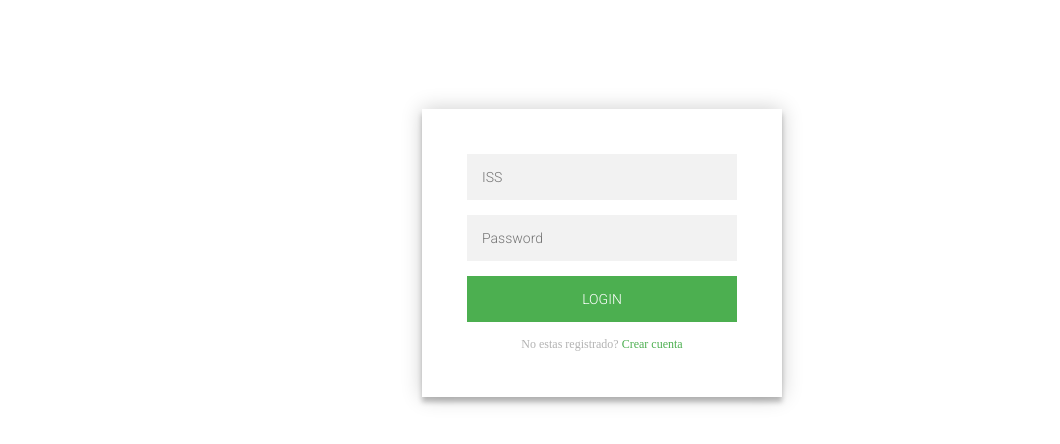
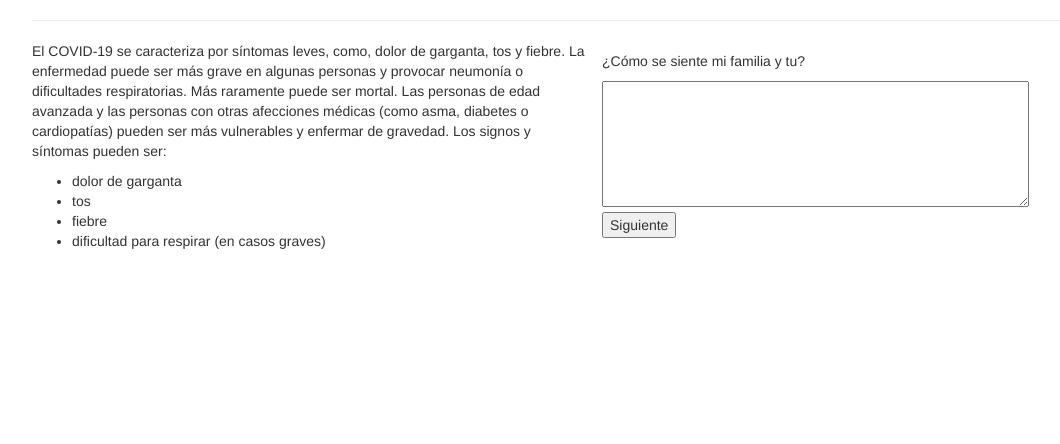
Before and after one commit to ptrroot/TheERRORs-COVID19, an Angular app: page / in a window 1280 px wide. Shown: the top 444 px of the page, without its empty margins (38-1098 px from the left). Built offline with nearby package versions, Linux system fonts and the light colour scheme.

Commit message:
DEMO: Se agrega bootstrap3 y la estructura de la pregunta1

```diff
--- a/angular.json
+++ b/angular.json
@@ -24,18 +24,17 @@
                             "src/assets"
                         ],
                         "styles": [
+                            "node_modules/bootstrap/dist/css/bootstrap.min.css",
                             "src/styles.css"
                         ],
                         "scripts": []
                     },
                     "configurations": {
                         "production": {
-              "fileReplacements": [
-                {
+                            "fileReplacements": [{
                                 "replace": "src/environments/environment.ts",
                                 "with": "src/environments/environment.prod.ts"
-                }
-              ],
+                            }],
                             "optimization": true,
                             "outputHashing": "all",
                             "sourceMap": false,
@@ -44,8 +43,7 @@
                             "extractLicenses": true,
                             "vendorChunk": false,
                             "buildOptimizer": true,
-              "budgets": [
-                {
+                            "budgets": [{
                                     "type": "initial",
                                     "maximumWarning": "2mb",
                                     "maximumError": "5mb"
--- a/package.json
+++ b/package.json
@@ -19,6 +19,7 @@
     "@angular/platform-browser": "~9.1.0",
     "@angular/platform-browser-dynamic": "~9.1.0",
     "@angular/router": "~9.1.0",
+    "bootstrap": "^3.4.1",
     "rxjs": "~6.5.4",
     "tslib": "^1.10.0",
     "zone.js": "~0.10.2"
--- a/src/app/app.component.html
+++ b/src/app/app.component.html
@@ -1 +1,2 @@
-<app-login></app-login>
+<!--<app-login></app-login>-->
+<app-pregunta1></app-pregunta1>
--- a/src/app/preguntas/pregunta1/pregunta1.component.html
+++ b/src/app/preguntas/pregunta1/pregunta1.component.html
@@ -1 +1,31 @@
-<p>pregunta1 works!</p>
+<div class="container">
+    <hr>
+    <div class="row">
+        <div class="col-xs-6">
+            <p>El COVID-19 se caracteriza por síntomas leves, como, dolor de garganta, tos y fiebre. La enfermedad puede ser más grave en algunas personas y provocar neumonía o dificultades respiratorias. Más raramente puede ser mortal. Las personas de edad
+                avanzada y las personas con otras afecciones médicas (como asma, diabetes o cardiopatías) pueden ser más vulnerables y enfermar de gravedad. Los signos y síntomas pueden ser:
+            </p>
+            <ul>
+                <li>dolor de garganta</li>
+                <li>tos</li>
+                <li>fiebre</li>
+                <li>dificultad para respirar (en casos graves)</li>
+            </ul>
+
+        </div>
+        <div class="col-xs-6">
+            <div class="row">
+                <p>{{IS}}</p>
+            </div>
+            <div class="row">
+                <p>¿Cómo se siente mi familia y tu?</p>
+            </div>
+            <div class="row">
+                <textarea rows="6" cols="50"></textarea>
+            </div>
+            <div class="row">
+                <button>Siguiente</button>
+            </div>
+        </div>
+    </div>
+</div>
--- a/src/app/preguntas/pregunta1/pregunta1.component.ts
+++ b/src/app/preguntas/pregunta1/pregunta1.component.ts
@@ -7,6 +7,8 @@ import { Component, OnInit } from '@angular/core';
 })
 export class Pregunta1Component implements OnInit {
 
+  IS = '';
+
   constructor() { }
 
   ngOnInit(): void {
```
Also changed, not shown: src/app/app.module.ts (+4 -4 lines), 1 other file (tests, documents, lock files or other folders). Lines whose indentation alone changed are shown as unchanged.
